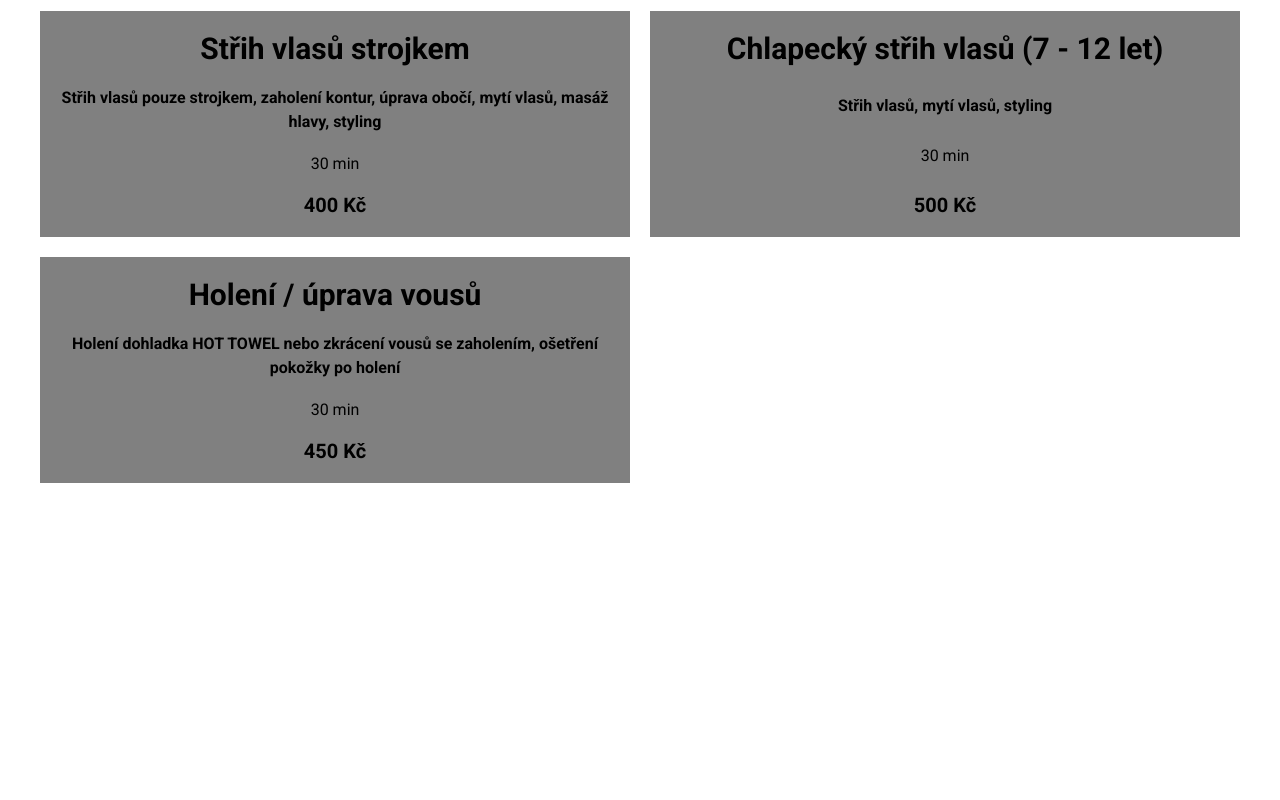
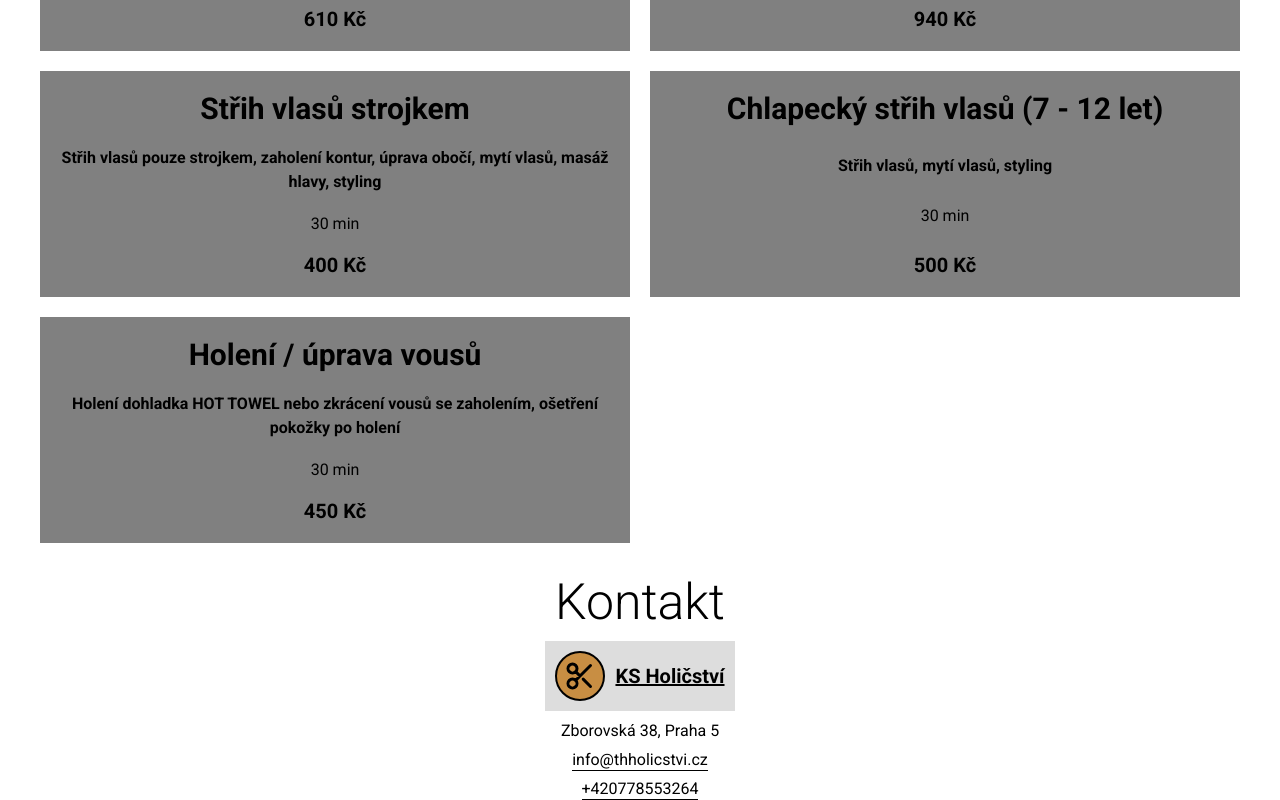
Before and after one commit to KarelSmola/Holicstvi, a React (Create React App) app: page / in a window 1280 px wide. Shown: the part 759-1559 px from the top of the page. Before the commit the page ends 1242 px from the top, so only its background shows below. Built offline with nearby package versions, Linux system fonts and the light colour scheme.

Commit message:
Component Contact added.

```diff
--- a/src/App.js
+++ b/src/App.js
@@ -2,6 +2,7 @@ import React from "react";
 import Navigation from "./components/Navigation";
 import Hero from "./components/Hero";
 import Pricelist from "./components/Pricelist";
+import Contact from "./components/Contact";
 
 const App = () => {
   return (
@@ -9,6 +10,7 @@ const App = () => {
       <Navigation />
       <Hero />
       <Pricelist />
+      <Contact />
     </main>
   );
 };
--- /dev/null
+++ b/src/components/Contact.js
@@ -0,0 +1,24 @@
+import React from "react";
+import Logo from "./UI/Icons/Logo";
+
+import classes from "./Contact.module.css";
+
+const Contact = () => {
+  return (
+    <div className={classes.contact}>
+      <h1 className={classes.title}>Kontakt</h1>
+      <Logo className={classes.logo} />
+      <div className={classes["address-box"]}>
+        <p>Zborovská 38, Praha 5</p>
+        <a type="mail" href="mail">
+          info@thholicstvi.cz
+        </a>
+        <a type="phone" href="phone">
+          +420778553264
+        </a>
+      </div>
+    </div>
+  );
+};
+
+export default Contact;
--- /dev/null
+++ b/src/components/Contact.module.css
@@ -0,0 +1,46 @@
+.contact {
+  display: flex;
+  flex-direction: column;
+  justify-content: center;
+  align-items: center;
+  gap: 1rem;
+}
+
+.title {
+  font-size: 5rem;
+  font-weight: 300;
+}
+
+.logo {
+  font-size: 5rem;
+}
+
+.address-box {
+  display: flex;
+  flex-direction: column;
+  align-items: center;
+  gap: 1rem;
+  font-size: 1.6rem;
+}
+
+.address-box a:link,
+.address-box a:active {
+  color: #000;
+  text-decoration: none;
+  position: relative;
+}
+
+.address-box a::after {
+  content: "";
+  width: 100%;
+  height: 1px;
+  background-color: #000;
+  position: absolute;
+  bottom: -2px;
+  left: 0;
+}
+
+.address-box a:hover,
+.address-box a:visited {
+  transform: scale(1.2);
+}
--- a/src/components/Navigation.js
+++ b/src/components/Navigation.js
@@ -6,10 +6,7 @@ import classes from "./Navigation.module.css";
 const Navigation = () => {
   return (
     <div className={classes.navigation}>
-      <div className={classes["logo-box"]}>
-        <Logo className={classes.logo} />
-        <h1 className={classes["logo-title"]}>Holičství</h1>
-      </div>
+      <Logo className={classes.logo} />
       <nav className={classes.nav}>
         <ul className={classes["nav-list"]}>
           <li className={classes["nav-item"]}>
--- a/src/components/Navigation.module.css
+++ b/src/components/Navigation.module.css
@@ -6,20 +6,11 @@
   background-color: #555;
 }
 
-.logo-box {
-  display: flex;
-  align-items: center;
-  gap: 1rem;
-  padding: 1rem;
-  background-color: #ddd;
-}
+
 
 .logo {
   font-size: 5rem;
-  background-color: rgb(200, 142, 67);
-  padding: 0.5rem;
-  border: 2px solid #000;
-  border-radius: 50rem;
+
 }
 
 .logo-title {
--- a/src/components/Pricelist.module.css
+++ b/src/components/Pricelist.module.css
@@ -8,6 +8,7 @@
 .title {
   grid-column: 1 / -1;
   font-size: 5rem;
+  font-weight: 300;
 }
 
 .service-box {
--- a/src/components/UI/Icons/Logo.js
+++ b/src/components/UI/Icons/Logo.js
@@ -1,7 +1,14 @@
 import { HiOutlineScissors } from "react-icons/hi";
 
+import classes from "./Logo.module.css";
+
 const Logo = (props) => {
-  return <HiOutlineScissors className={props.className} />;
+  return (
+    <div className={classes["logo-box"]}>
+      <HiOutlineScissors className={`${classes.logo} ${props.className}`} />
+      <h1 className={classes["logo-title"]}>KS Holičství</h1>
+    </div>
+  );
 };
 
 export default Logo;
--- a/src/components/UI/Icons/Logo.module.css
+++ b/src/components/UI/Icons/Logo.module.css
@@ -1,7 +1,18 @@
+.logo-box {
+  display: flex;
+  align-items: center;
+  gap: 1rem;
+  padding: 1rem;
+  background-color: #ddd;
+}
+
 .logo {
-  font-size: 10rem;
   background-color: rgb(200, 142, 67);
-  padding: 1rem;
+  padding: 0.5rem;
   border: 2px solid #000;
   border-radius: 50rem;
 }
+
+.logo-title {
+  text-decoration: underline;
+}
--- a/src/index.css
+++ b/src/index.css
@@ -5,7 +5,6 @@
 }
 
 html {
-  /* font-family: sans-serif; */
   font-family: "Roboto", sans-serif;
   font-size: 62.5%;
 }
@@ -13,4 +12,7 @@ html {
 main {
   max-width: 120rem;
   margin: 0 auto;
+  display: flex;
+  flex-direction: column;
+  gap: 3rem;
 }
```
